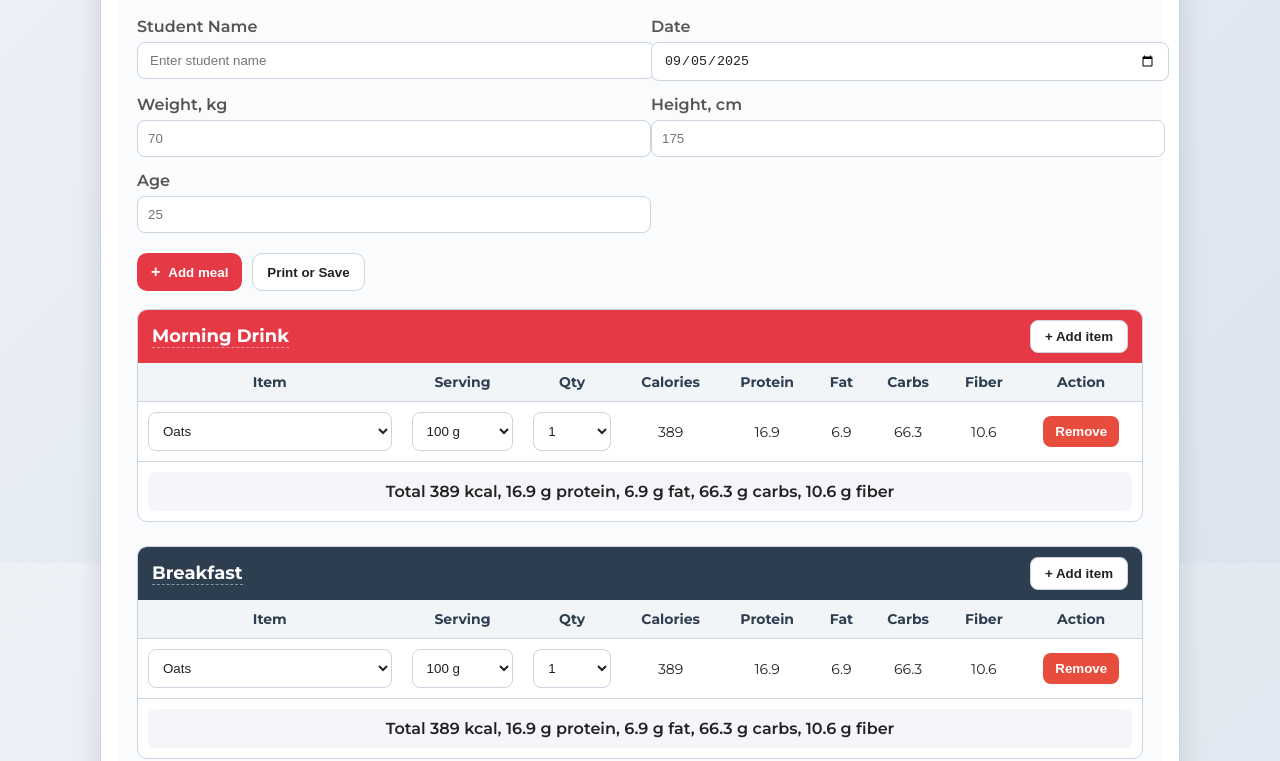
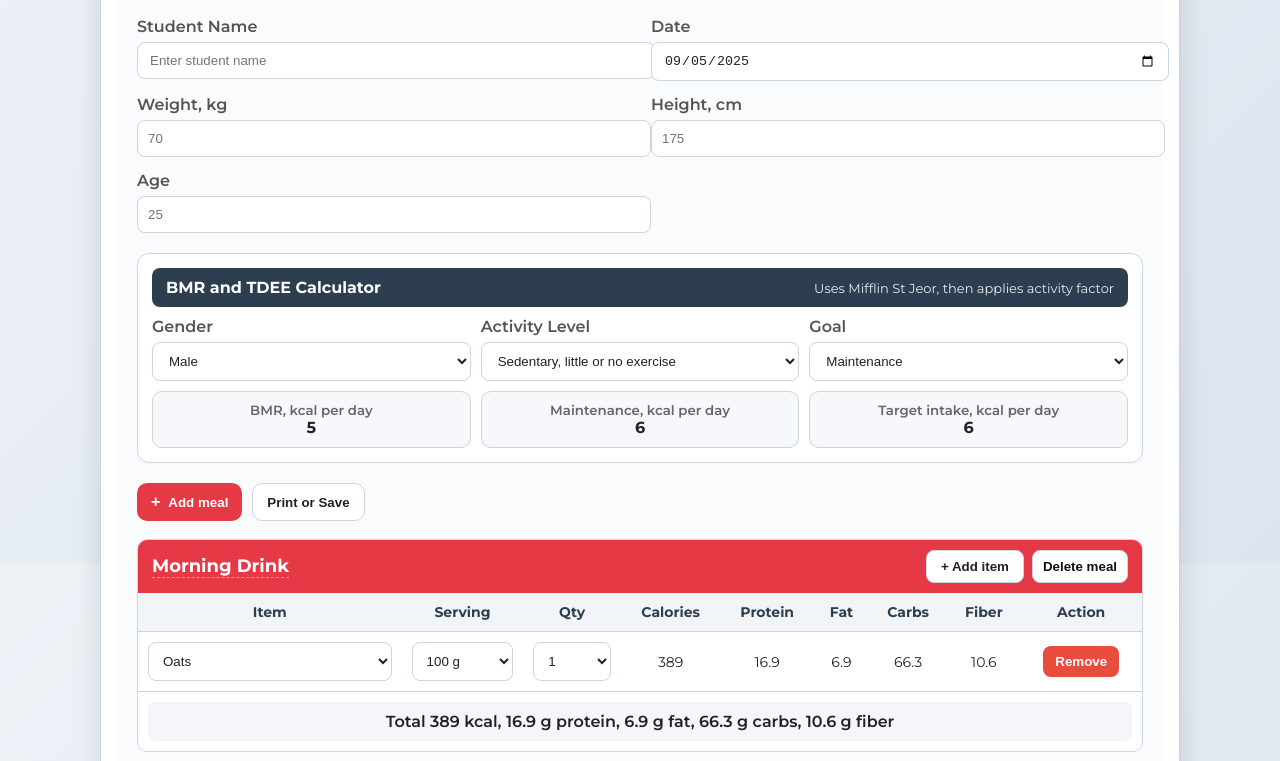
Before and after one commit to malikshahid17/diet-plan, a plain HTML site: page index.html in a window 1280 px wide. Shown: the part 237-998 px from the top of the page. Drawn offline with Linux system fonts and the light colour scheme.

Commit message:
Update index.html

```diff
--- a/index.html
+++ b/index.html
@@ -15,8 +15,8 @@
       --ink:#222;
       --ink-soft:#555;
 
-      --red:#e63946;     /* brand red */
-      --slate:#2c3e50;   /* deep slate */
+      --red:#e63946;
+      --slate:#2c3e50;
     }
 
     html,body{height:100%;}
@@ -27,6 +27,8 @@
       color:var(--ink);
       -webkit-font-smoothing:antialiased;
       -moz-osx-font-smoothing:grayscale;
+
+      /* keep brand colors in print */
       -webkit-print-color-adjust: exact;
       print-color-adjust: exact;
     }
@@ -91,6 +93,35 @@
     .btn.icon{display:inline-flex;align-items:center;gap:8px;}
     .btn .plus{font-weight:900;font-size:16px}
 
+    /* BMR card */
+    .bmr-card{
+      border:1px solid var(--line);
+      border-radius:12px;
+      background:#fff;
+      padding:14px;
+      margin:6px 0 20px;
+    }
+    .bmr-head{
+      display:flex;align-items:center;justify-content:space-between;gap:10px;
+      background:var(--slate);color:#fff;padding:10px 14px;border-radius:8px;margin-bottom:10px;
+      -webkit-print-color-adjust: exact; print-color-adjust: exact;
+    }
+    .bmr-grid{
+      display:grid;
+      grid-template-columns: repeat(3, minmax(160px, 1fr));
+      gap:10px;
+    }
+    .bmr-stats{
+      display:grid;
+      grid-template-columns: repeat(3, minmax(120px, 1fr));
+      gap:10px;
+      margin-top:10px;
+    }
+    .stat{
+      background:#f6f8fb;border:1px solid var(--line);border-radius:10px;padding:10px;text-align:center;font-weight:700;
+    }
+    .stat small{display:block;font-weight:600;color:#666;}
+
     /* sections */
     .section{margin:18px 0 24px;border:1px solid var(--line);border-radius:10px;overflow:hidden;background:#fff;}
     .section-header{
@@ -98,9 +129,7 @@
       padding:10px 14px;color:#fff;flex-wrap:wrap;
       -webkit-print-color-adjust: exact; print-color-adjust: exact;
     }
-    .section-title[contenteditable="true"]{
-      outline:none;border-bottom:1px dashed rgba(255,255,255,.45);
-    }
+    .section-title[contenteditable="true"]{outline:none;border-bottom:1px dashed rgba(255,255,255,.45);}
     .section-header h3{margin:0;font-size:18px;}
     .add-btn{
       background:#fff;color:var(--ink);
@@ -109,6 +138,11 @@
     }
     .header-red .section-header{background:var(--red);}
     .header-slate .section-header{background:var(--slate);}
+
+    .delete-meal{
+      background:#fff;color:#111;border:1px solid var(--line);
+      padding:6px 10px;border-radius:8px;cursor:pointer;font-weight:700;
+    }
 
     /* table responsive wrapper */
     .table-wrap{width:100%;overflow-x:auto;-webkit-overflow-scrolling:touch;background:#fff;}
@@ -140,13 +174,15 @@
       body *{visibility:hidden;}
       #printable,#printable *{visibility:visible;}
       #printable{position:absolute;left:0;top:0;width:190mm;}
-      .add-btn,.remove-btn,.btn{display:none !important;}
+      .add-btn,.remove-btn,.btn,.delete-meal{display:none !important;}
       .table-wrap{overflow:visible;}
     }
 
     /* mobile tweaks */
     @media (max-width: 900px){
       .info-grid{grid-template-columns:1fr;gap:12px;}
+      .bmr-grid{grid-template-columns: repeat(2, minmax(160px, 1fr));}
+      .bmr-stats{grid-template-columns: repeat(2, minmax(120px, 1fr));}
     }
     @media (max-width: 768px){
       main#printable{padding:12px;margin:16px auto;}
@@ -173,6 +209,8 @@
       .brand-name{font-size:30px;}
       .nutri-banner{display:block;}
       table{min-width:640px;}
+      .bmr-grid{grid-template-columns:1fr;}
+      .bmr-stats{grid-template-columns:1fr;}
     }
   </style>
 </head>
@@ -184,13 +222,12 @@
 
       <header>
         <div class="logo-box">
-          <!-- change to your repo image name if needed -->
           <img src="gym_logo.png" alt="Logo">
         </div>
         <h1 class="brand-name"><span class="accent">MUSCLE MAFIA</span> GYM KAHUTA</h1>
         <p class="tagline">"Fuel your body, power your mind, transform your life"</p>
         <div class="nutri-banner">
-          <span>Nutrition Specialist:</span> Abdul Nabeel Saqbi
+          <span>Nutrition Specialist:</span> Abdul Nabeel
           <span class="phone">📞 +92 349 8948105</span>
         </div>
       </header>
@@ -204,12 +241,53 @@
         <div class="field"><label>Age</label><input id="age" type="number" inputmode="numeric" placeholder="25"></div>
       </div>
 
+      <!-- BMR and TDEE -->
+      <section class="bmr-card" id="bmrCard">
+        <div class="bmr-head">
+          <strong>BMR and TDEE Calculator</strong>
+          <span style="font-size:13px;opacity:.9">Uses Mifflin St Jeor, then applies activity factor</span>
+        </div>
+        <div class="bmr-grid">
+          <div class="field">
+            <label>Gender</label>
+            <select id="gender">
+              <option value="male">Male</option>
+              <option value="female">Female</option>
+            </select>
+          </div>
+          <div class="field">
+            <label>Activity Level</label>
+            <select id="activity">
+              <option value="1.2">Sedentary, little or no exercise</option>
+              <option value="1.375">Light, 1 to 3 days per week</option>
+              <option value="1.55">Moderate, 3 to 5 days per week</option>
+              <option value="1.725">Active, 6 to 7 days per week</option>
+              <option value="1.9">Very active, physical job or two sessions</option>
+            </select>
+          </div>
+          <div class="field">
+            <label>Goal</label>
+            <select id="goal">
+              <option value="0">Maintenance</option>
+              <option value="-0.15">Cut, about 15 percent deficit</option>
+              <option value="0.10">Lean bulk, about 10 percent surplus</option>
+            </select>
+          </div>
+        </div>
+
+        <div class="bmr-stats">
+          <div class="stat"><small>BMR, kcal per day</small><span id="bmrOut">0</span></div>
+          <div class="stat"><small>Maintenance, kcal per day</small><span id="tdeeOut">0</span></div>
+          <div class="stat"><small>Target intake, kcal per day</small><span id="targetOut">0</span></div>
+        </div>
+      </section>
+
       <div class="toolbar">
         <button class="btn icon primary" onclick="addMealCard()"><span class="plus">+</span> Add meal</button>
         <button class="btn" onclick="window.print()">Print or Save</button>
       </div>
 
-      <!-- Initial meals get injected here -->
+      <!-- Meals get injected here -->
       <div id="meals"></div>
 
       <div class="summary">
@@ -222,9 +300,7 @@
 </main>
 
 <script>
-  /* Nutrition database, macros per serving
-     names are clean, amounts are in Serving, Qty multiplies them
-  */
+  /* Nutrition database, macros per serving */
   const DB = {
     // grains, dairy, protein
     "Oats":[ s("100 g",389,16.9,6.9,66.3,10.6), s("50 g",195,8.5,3.5,33.2,5.3) ],
@@ -269,7 +345,7 @@
     "Flaxseed":[ s("1 tbsp, 10 g",55,1.9,4.3,3,2.8) ],
     "Pumpkin Seeds":[ s("30 g",170,9,14,5,2) ],
     "Watermelon Seeds":[ s("30 g",170,8,13,4,0) ],
-    "Basil Seeds":[ s("1 tbsp, 12 g",58,2,3,5,5) ],  // approx
+    "Basil Seeds":[ s("1 tbsp, 12 g",58,2,3,5,5) ],
 
     // fruits and veg
     "Banana":[ s("1 medium",105,1.3,0.3,27,3.1) ],
@@ -305,12 +381,12 @@
   function s(serving, cal, pro, fat, carb, fiber){ return { serving, cal, pro, fat, carb, fiber }; }
   const QTY_OPTIONS = [1,2,3,4,5,6,8,10];
 
-  /* Add initial four meals and allow adding more */
+  /* Meal management */
   const mealsRoot = document.getElementById("meals");
   let mealCount = 0;
   const headerColors = ["header-red","header-slate"]; // alternate
 
-  function addMealCard(title="Morning Drink"){
+  function addMealCard(title="New Meal"){
     const colorClass = headerColors[mealCount % headerColors.length];
     const idBase = `meal${Date.now()}_${Math.floor(Math.random()*10000)}`;
     const tableId = `${idBase}-table`;
@@ -321,7 +397,10 @@
     section.innerHTML = `
       <div class="section-header">
         <h3 class="section-title" contenteditable="true">${title}</h3>
-        <button class="add-btn" onclick="addRow('${tableId}')">+ Add item</button>
+        <div style="display:flex;gap:8px;flex-wrap:wrap">
+          <button class="add-btn" onclick="addRow('${tableId}')">+ Add item</button>
+          <button class="delete-meal" onclick="deleteMeal(this)">Delete meal</button>
+        </div>
       </div>
       <div class="table-wrap">
         <table id="${tableId}">
@@ -337,6 +416,14 @@
     mealsRoot.appendChild(section);
     addRow(tableId);
     mealCount++;
+  }
+
+  function deleteMeal(btn){
+    const section = btn.closest(".section");
+    if(confirm("Delete this meal card")){
+      section.remove();
+      updateTotals();
+    }
   }
 
   function addRow(tableId){
@@ -434,10 +521,8 @@
   function round1(n){ return Math.round(n * 10) / 10; }
 
   function removeRow(btn){
-    const table = btn.closest("table");
     btn.closest("tr").remove();
     updateTotals();
-    // if only header left, keep it, user can add again
   }
 
   function updateTotals(){
@@ -466,8 +551,38 @@
       `Calories ${round1(day.cal)} kcal, Protein ${round1(day.pro)} g, Fat ${round1(day.fat)} g, Carbs ${round1(day.carb)} g, Fiber ${round1(day.fiber)} g`;
   }
 
+  /* BMR and TDEE logic */
+  function calcBMR(){
+    const kg   = parseFloat(document.getElementById("weight").value) || 0;
+    const cm   = parseFloat(document.getElementById("height").value) || 0;
+    const age  = parseFloat(document.getElementById("age").value)    || 0;
+    const sex  = document.getElementById("gender").value;
+    const act  = parseFloat(document.getElementById("activity").value) || 1.2;
+    const goal = parseFloat(document.getElementById("goal").value) || 0;
+
+    // Mifflin St Jeor
+    const base = 10*kg + 6.25*cm - 5*age + (sex === "male" ? 5 : -161);
+    const bmr = Math.max(0, base);
+    const tdee = Math.max(0, bmr * act);
+    const target = Math.max(0, tdee * (1 + goal));
+
+    document.getElementById("bmrOut").textContent    = Math.round(bmr);
+    document.getElementById("tdeeOut").textContent   = Math.round(tdee);
+    document.getElementById("targetOut").textContent = Math.round(target);
+  }
+
+  ["weight","height","age"].forEach(id=>{
+    document.getElementById(id).addEventListener("input", calcBMR);
+  });
+  ["gender","activity","goal"].forEach(id=>{
+    document.getElementById(id).addEventListener("change", calcBMR);
+  });
+
+  // default date and initial calculations
+  document.getElementById("planDate").value = new Date().toISOString().split("T")[0];
+  calcBMR();
+
   // seed four common meals
-  document.getElementById("planDate").value = new Date().toISOString().split("T")[0];
   addMealCard("Morning Drink");
   addMealCard("Breakfast");
   addMealCard("Lunch");
```
